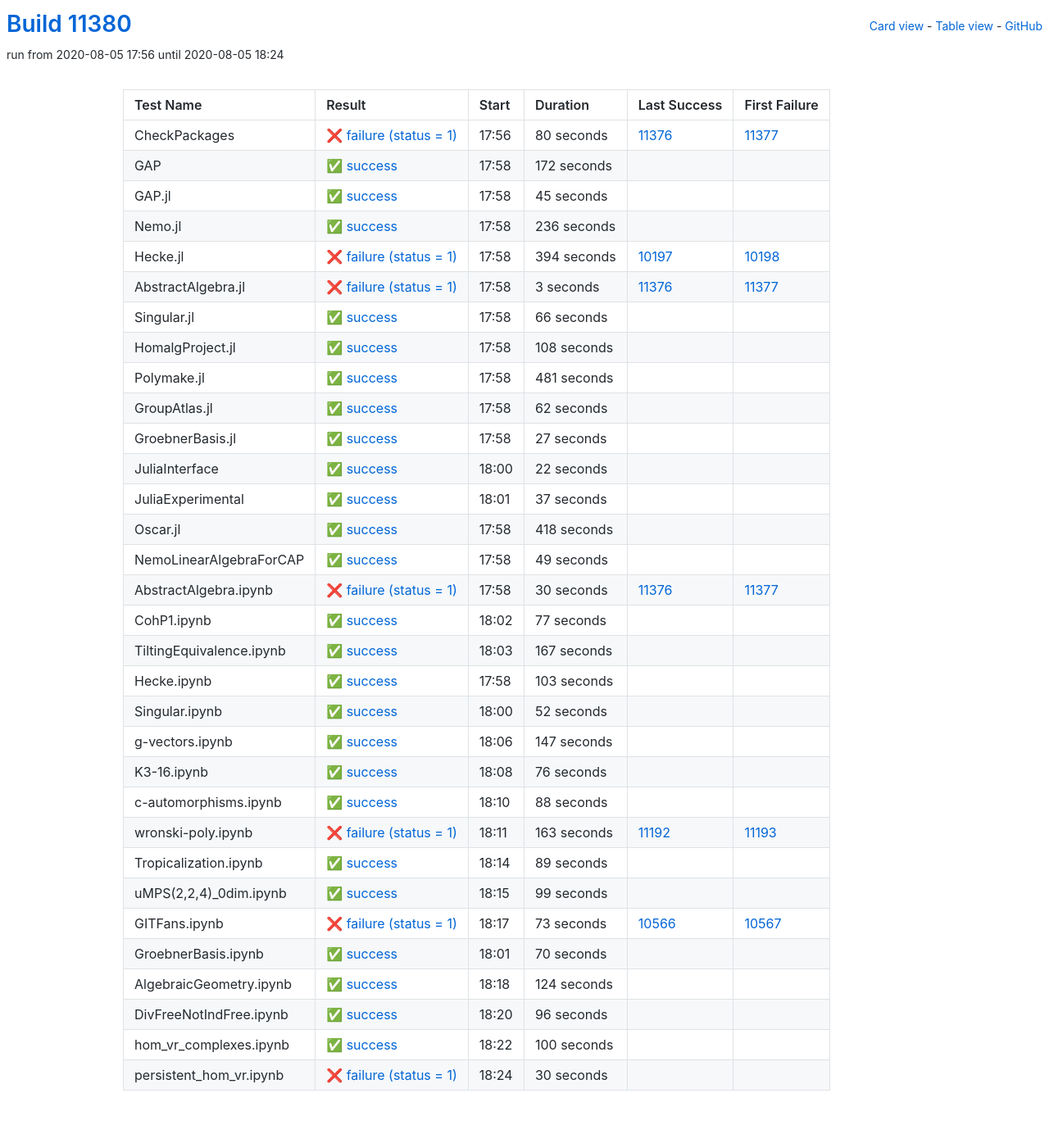
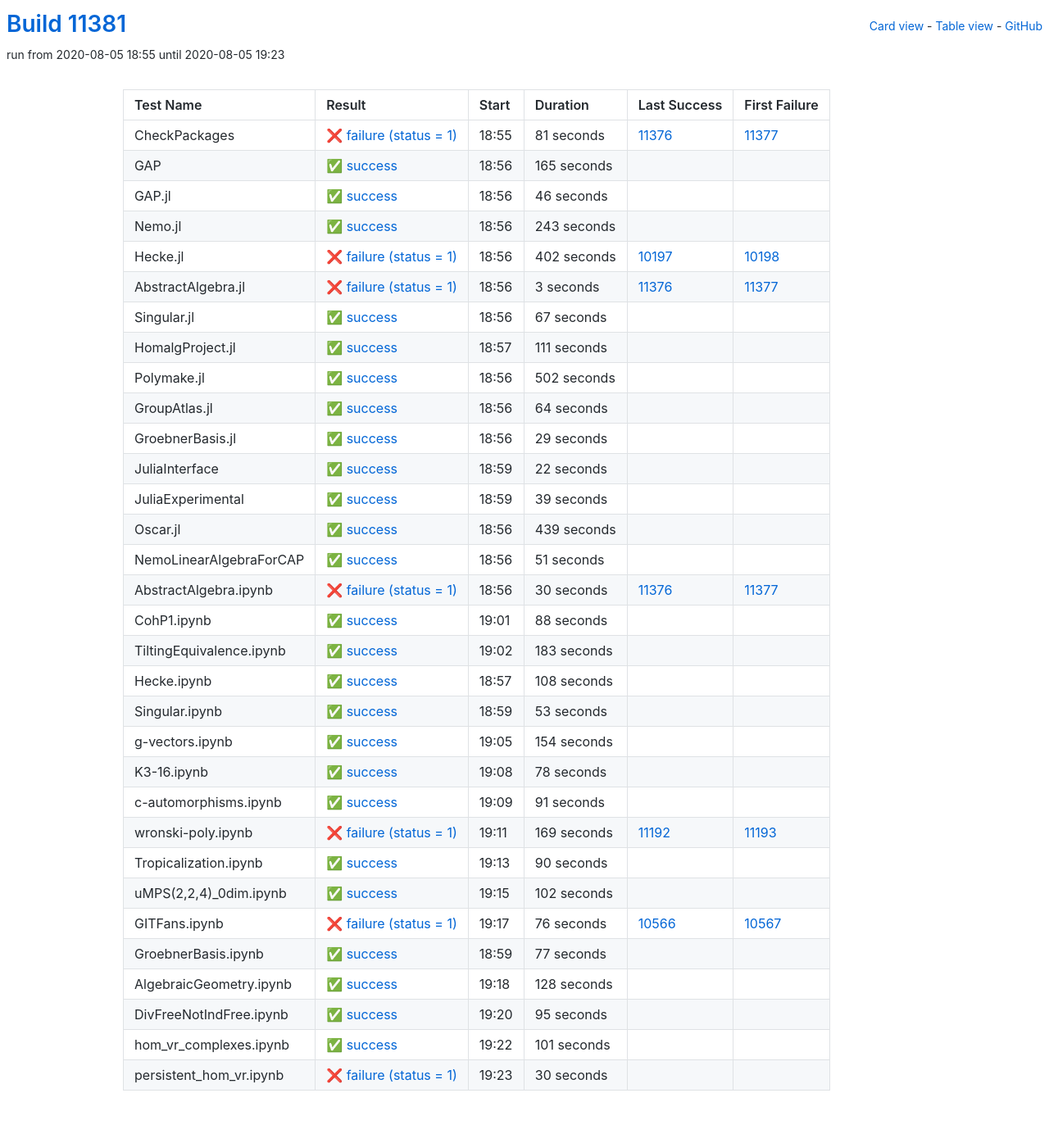
Before and after one commit to oscar-system/oscar-ci-status, a Jekyll site: the page built from table.html, in a window 1280 px wide. Shown: the whole page at 82% size. Built offline with Jekyll 4.4.1, drawn with Linux system fonts in a browser that asks for light colours.

Commit message:
Build #11381

```diff
--- a/_data/ci.yml
+++ b/_data/ci.yml
@@ -1,6 +1,6 @@
 ---
-build: 11380
-build_url: https://oscarci.mathematik.uni-kl.de/job/oscar/11380/
+build: 11381
+build_url: https://oscarci.mathematik.uni-kl.de/job/oscar/11381/
 job: oscar
 organization: oscar-system
 repo: oscar-ci-status
@@ -8,68 +8,68 @@
 tests:
 - name: CheckPackages
   id: checkpackages
-  log: https://oscarci.mathematik.uni-kl.de/job/oscar/11380/artifact/logs/build-11380/CheckPackages.log
-  start: 2020-08-05 17:56
+  log: https://oscarci.mathematik.uni-kl.de/job/oscar/11381/artifact/logs/build-11381/CheckPackages.log
+  start: 2020-08-05 18:55
   success: false
   exitcode: 1
   status: failure
-  duration: 80
+  duration: 81
   last_success: 11376
   last_success_url: https://oscarci.mathematik.uni-kl.de/job/oscar/11376/
   first_failure: 11377
   first_failure_url: https://oscarci.mathematik.uni-kl.de/job/oscar/11377/
 - name: GAP
   id: gap
-  log: https://oscarci.mathematik.uni-kl.de/job/oscar/11380/artifact/logs/build-11380/GAP.log
-  start: 2020-08-05 17:58
+  log: https://oscarci.mathematik.uni-kl.de/job/oscar/11381/artifact/logs/build-11381/GAP.log
+  start: 2020-08-05 18:56
   success: true
   exitcode: 0
   status: success
-  duration: 172
+  duration: 165
   last_success: false
   last_success_url:
   first_failure: false
   first_failure_url:
 - name: GAP.jl
   id: gap-jl
-  log: https://oscarci.mathematik.uni-kl.de/job/oscar/11380/artifact/logs/build-11380/GAP.jl.log
-  start: 2020-08-05 17:58
+  log: https://oscarci.mathematik.uni-kl.de/job/oscar/11381/artifact/logs/build-11381/GAP.jl.log
+  start: 2020-08-05 18:56
   success: true
   exitcode: 0
   status: success
-  duration: 45
+  duration: 46
   last_success: false
   last_success_url:
   first_failure: false
   first_failure_url:
 - name: Nemo.jl
   id: nemo-jl
-  log: https://oscarci.mathematik.uni-kl.de/job/oscar/11380/artifact/logs/build-11380/Nemo.jl.log
-  start: 2020-08-05 17:58
+  log: https://oscarci.mathematik.uni-kl.de/job/oscar/11381/artifact/logs/build-11381/Nemo.jl.log
+  start: 2020-08-05 18:56
   success: true
   exitcode: 0
   status: success
-  duration: 236
+  duration: 243
   last_success: false
   last_success_url:
   first_failure: false
   first_failure_url:
 - name: Hecke.jl
   id: hecke-jl
-  log: https://oscarci.mathematik.uni-kl.de/job/oscar/11380/artifact/logs/build-11380/Hecke.jl.log
-  start: 2020-08-05 17:58
+  log: https://oscarci.mathematik.uni-kl.de/job/oscar/11381/artifact/logs/build-11381/Hecke.jl.log
+  start: 2020-08-05 18:56
   success: false
   exitcode: 1
   status: failure
-  duration: 394
+  duration: 402
   last_success: 10197
   last_success_url: https://oscarci.mathematik.uni-kl.de/job/oscar/10197/
   first_failure: 10198
   first_failure_url: https://oscarci.mathematik.uni-kl.de/job/oscar/10198/
 - name: AbstractAlgebra.jl
   id: abstractalgebra-jl
-  log: https://oscarci.mathematik.uni-kl.de/job/oscar/11380/artifact/logs/build-11380/AbstractAlgebra.jl.log
-  start: 2020-08-05 17:58
+  log: https://oscarci.mathematik.uni-kl.de/job/oscar/11381/artifact/logs/build-11381/AbstractAlgebra.jl.log
+  start: 2020-08-05 18:56
   success: false
   exitcode: 1
   status: failure
@@ -80,68 +80,68 @@
   first_failure_url: https://oscarci.mathematik.uni-kl.de/job/oscar/11377/
 - name: Singular.jl
   id: singular-jl
-  log: https://oscarci.mathematik.uni-kl.de/job/oscar/11380/artifact/logs/build-11380/Singular.jl.log
-  start: 2020-08-05 17:58
+  log: https://oscarci.mathematik.uni-kl.de/job/oscar/11381/artifact/logs/build-11381/Singular.jl.log
+  start: 2020-08-05 18:56
   success: true
   exitcode: 0
   status: success
-  duration: 66
+  duration: 67
   last_success: false
   last_success_url:
   first_failure: false
   first_failure_url:
 - name: HomalgProject.jl
   id: homalgproject-jl
-  log: https://oscarci.mathematik.uni-kl.de/job/oscar/11380/artifact/logs/build-11380/HomalgProject.jl.log
-  start: 2020-08-05 17:58
+  log: https://oscarci.mathematik.uni-kl.de/job/oscar/11381/artifact/logs/build-11381/HomalgProject.jl.log
+  start: 2020-08-05 18:57
   success: true
   exitcode: 0
   status: success
-  duration: 108
+  duration: 111
   last_success: false
   last_success_url:
   first_failure: false
   first_failure_url:
 - name: Polymake.jl
   id: polymake-jl
-  log: https://oscarci.mathematik.uni-kl.de/job/oscar/11380/artifact/logs/build-11380/Polymake.jl.log
-  start: 2020-08-05 17:58
+  log: https://oscarci.mathematik.uni-kl.de/job/oscar/11381/artifact/logs/build-11381/Polymake.jl.log
+  start: 2020-08-05 18:56
   success: true
   exitcode: 0
   status: success
-  duration: 481
+  duration: 502
   last_success: false
   last_success_url:
   first_failure: false
   first_failure_url:
 - name: GroupAtlas.jl
   id: groupatlas-jl
-  log: https://oscarci.mathematik.uni-kl.de/job/oscar/11380/artifact/logs/build-11380/GroupAtlas.jl.log
-  start: 2020-08-05 17:58
+  log: https://oscarci.mathematik.uni-kl.de/job/oscar/11381/artifact/logs/build-11381/GroupAtlas.jl.log
+  start: 2020-08-05 18:56
   success: true
   exitcode: 0
   status: success
-  duration: 62
+  duration: 64
   last_success: false
   last_success_url:
   first_failure: false
   first_failure_url:
 - name: GroebnerBasis.jl
   id: groebnerbasis-jl
-  log: https://oscarci.mathematik.uni-kl.de/job/oscar/11380/artifact/logs/build-11380/GroebnerBasis.jl.log
-  start: 2020-08-05 17:58
+  log: https://oscarci.mathematik.uni-kl.de/job/oscar/11381/artifact/logs/build-11381/GroebnerBasis.jl.log
+  start: 2020-08-05 18:56
   success: true
   exitcode: 0
   status: success
-  duration: 27
+  duration: 29
   last_success: false
   last_success_url:
   first_failure: false
   first_failure_url:
 - name: JuliaInterface
   id: juliainterface
-  log: https://oscarci.mathematik.uni-kl.de/job/oscar/11380/artifact/logs/build-11380/JuliaInterface.log
-  start: 2020-08-05 18:00
+  log: https://oscarci.mathematik.uni-kl.de/job/oscar/11381/artifact/logs/build-11381/JuliaInterface.log
+  start: 2020-08-05 18:59
   success: true
   exitcode: 0
   status: success
@@ -152,44 +152,44 @@
   first_failure_url:
 - name: JuliaExperimental
   id: juliaexperimental
-  log: https://oscarci.mathematik.uni-kl.de/job/oscar/11380/artifact/logs/build-11380/JuliaExperimental.log
-  start: 2020-08-05 18:01
+  log: https://oscarci.mathematik.uni-kl.de/job/oscar/11381/artifact/logs/build-11381/JuliaExperimental.log
+  start: 2020-08-05 18:59
   success: true
   exitcode: 0
   status: success
-  duration: 37
+  duration: 39
   last_success: false
   last_success_url:
   first_failure: false
   first_failure_url:
 - name: Oscar.jl
   id: oscar-jl
-  log: https://oscarci.mathematik.uni-kl.de/job/oscar/11380/artifact/logs/build-11380/Oscar.jl.log
-  start: 2020-08-05 17:58
+  log: https://oscarci.mathematik.uni-kl.de/job/oscar/11381/artifact/logs/build-11381/Oscar.jl.log
+  start: 2020-08-05 18:56
   success: true
   exitcode: 0
   status: success
-  duration: 418
+  duration: 439
   last_success: false
   last_success_url:
   first_failure: false
   first_failure_url:
 - name: NemoLinearAlgebraForCAP
   id: nemolinearalgebraforcap
-  log: https://oscarci.mathematik.uni-kl.de/job/oscar/11380/artifact/logs/build-11380/NemoLinearAlgebraForCAP.log
-  start: 2020-08-05 17:58
+  log: https://oscarci.mathematik.uni-kl.de/job/oscar/11381/artifact/logs/build-11381/NemoLinearAlgebraForCAP.log
+  start: 2020-08-05 18:56
   success: true
   exitcode: 0
   status: success
-  duration: 49
+  duration: 51
   last_success: false
   last_success_url:
   first_failure: false
   first_failure_url:
 - name: AbstractAlgebra.ipynb
   id: abstractalgebra-ipynb
-  log: https://oscarci.mathematik.uni-kl.de/job/oscar/11380/artifact/logs/build-11380/AbstractAlgebra.ipynb.log
-  start: 2020-08-05 17:58
+  log: https://oscarci.mathematik.uni-kl.de/job/oscar/11381/artifact/logs/build-11381/AbstractAlgebra.ipynb.log
+  start: 2020-08-05 18:56
   success: false
   exitcode: 1
   status: failure
@@ -200,8 +200,140 @@
   first_failure_url: https://oscarci.mathematik.uni-kl.de/job/oscar/11377/
 - name: CohP1.ipynb
   id: cohp1-ipynb
-  log: https://oscarci.mathematik.uni-kl.de/job/oscar/11380/artifact/logs/build-11380/CohP1.ipynb.log
-  start: 2020-08-05 18:02
+  log: https://oscarci.mathematik.uni-kl.de/job/oscar/11381/artifact/logs/build-11381/CohP1.ipynb.log
+  start: 2020-08-05 19:01
+  success: true
+  exitcode: 0
+  status: success
+  duration: 88
+  last_success: false
+  last_success_url:
+  first_failure: false
+  first_failure_url:
+- name: TiltingEquivalence.ipynb
+  id: tiltingequivalence-ipynb
+  log: https://oscarci.mathematik.uni-kl.de/job/oscar/11381/artifact/logs/build-11381/TiltingEquivalence.ipynb.log
+  start: 2020-08-05 19:02
+  success: true
+  exitcode: 0
+  status: success
+  duration: 183
+  last_success: false
+  last_success_url:
+  first_failure: false
+  first_failure_url:
+- name: Hecke.ipynb
+  id: hecke-ipynb
+  log: https://oscarci.mathematik.uni-kl.de/job/oscar/11381/artifact/logs/build-11381/Hecke.ipynb.log
+  start: 2020-08-05 18:57
+  success: true
+  exitcode: 0
+  status: success
+  duration: 108
+  last_success: false
+  last_success_url:
+  first_failure: false
+  first_failure_url:
+- name: Singular.ipynb
+  id: singular-ipynb
+  log: https://oscarci.mathematik.uni-kl.de/job/oscar/11381/artifact/logs/build-11381/Singular.ipynb.log
+  start: 2020-08-05 18:59
+  success: true
+  exitcode: 0
+  status: success
+  duration: 53
+  last_success: false
+  last_success_url:
+  first_failure: false
+  first_failure_url:
+- name: g-vectors.ipynb
+  id: g-vectors-ipynb
+  log: https://oscarci.mathematik.uni-kl.de/job/oscar/11381/artifact/logs/build-11381/g-vectors.ipynb.log
+  start: 2020-08-05 19:05
+  success: true
+  exitcode: 0
+  status: success
+  duration: 154
+  last_success: false
+  last_success_url:
+  first_failure: false
+  first_failure_url:
+- name: K3-16.ipynb
+  id: k3-16-ipynb
+  log: https://oscarci.mathematik.uni-kl.de/job/oscar/11381/artifact/logs/build-11381/K3-16.ipynb.log
+  start: 2020-08-05 19:08
+  success: true
+  exitcode: 0
+  status: success
+  duration: 78
+  last_success: false
+  last_success_url:
+  first_failure: false
+  first_failure_url:
+- name: c-automorphisms.ipynb
+  id: c-automorphisms-ipynb
+  log: https://oscarci.mathematik.uni-kl.de/job/oscar/11381/artifact/logs/build-11381/c-automorphisms.ipynb.log
+  start: 2020-08-05 19:09
+  success: true
+  exitcode: 0
+  status: success
+  duration: 91
+  last_success: false
+  last_success_url:
+  first_failure: false
+  first_failure_url:
+- name: wronski-poly.ipynb
+  id: wronski-poly-ipynb
+  log: https://oscarci.mathematik.uni-kl.de/job/oscar/11381/artifact/logs/build-11381/wronski-poly.ipynb.log
+  start: 2020-08-05 19:11
+  success: false
+  exitcode: 1
+  status: failure
+  duration: 169
+  last_success: 11192
+  last_success_url: https://oscarci.mathematik.uni-kl.de/job/oscar/11192/
+  first_failure: 11193
+  first_failure_url: https://oscarci.mathematik.uni-kl.de/job/oscar/11193/
+- name: Tropicalization.ipynb
+  id: tropicalization-ipynb
+  log: https://oscarci.mathematik.uni-kl.de/job/oscar/11381/artifact/logs/build-11381/Tropicalization.ipynb.log
+  start: 2020-08-05 19:13
+  success: true
+  exitcode: 0
+  status: success
+  duration: 90
+  last_success: false
+  last_success_url:
+  first_failure: false
+  first_failure_url:
+- name: uMPS(2,2,4)_0dim.ipynb
+  id: umps-2-2-4-0dim-ipynb
+  log: https://oscarci.mathematik.uni-kl.de/job/oscar/11381/artifact/logs/build-11381/uMPS-2-2-4-_0dim.ipynb.log
+  start: 2020-08-05 19:15
+  success: true
+  exitcode: 0
+  status: success
+  duration: 102
+  last_success: false
+  last_success_url:
+  first_failure: false
+  first_failure_url:
+- name: GITFans.ipynb
+  id: gitfans-ipynb
+  log: https://oscarci.mathematik.uni-kl.de/job/oscar/11381/artifact/logs/build-11381/GITFans.ipynb.log
+  start: 2020-08-05 19:17
+  success: false
+  exitcode: 1
+  status: failure
+  duration: 76
+  last_success: 10566
+  last_success_url: https://oscarci.mathematik.uni-kl.de/job/oscar/10566/
+  first_failure: 10567
+  first_failure_url: https://oscarci.mathematik.uni-kl.de/job/oscar/10567/
+- name: GroebnerBasis.ipynb
+  id: groebnerbasis-ipynb
+  log: https://oscarci.mathematik.uni-kl.de/job/oscar/11381/artifact/logs/build-11381/GroebnerBasis.ipynb.log
+  start: 2020-08-05 18:59
   success: true
   exitcode: 0
   status: success
@@ -210,178 +342,46 @@
   last_success_url:
   first_failure: false
   first_failure_url:
-- name: TiltingEquivalence.ipynb
-  id: tiltingequivalence-ipynb
-  log: https://oscarci.mathematik.uni-kl.de/job/oscar/11380/artifact/logs/build-11380/TiltingEquivalence.ipynb.log
-  start: 2020-08-05 18:03
+- name: AlgebraicGeometry.ipynb
+  id: algebraicgeometry-ipynb
+  log: https://oscarci.mathematik.uni-kl.de/job/oscar/11381/artifact/logs/build-11381/AlgebraicGeometry.ipynb.log
+  start: 2020-08-05 19:18
   success: true
   exitcode: 0
   status: success
-  duration: 167
-  last_success: false
-  last_success_url:
-  first_failure: false
-  first_failure_url:
-- name: Hecke.ipynb
-  id: hecke-ipynb
-  log: https://oscarci.mathematik.uni-kl.de/job/oscar/11380/artifact/logs/build-11380/Hecke.ipynb.log
-  start: 2020-08-05 17:58
-  success: true
-  exitcode: 0
-  status: success
-  duration: 103
-  last_success: false
-  last_success_url:
-  first_failure: false
-  first_failure_url:
-- name: Singular.ipynb
-  id: singular-ipynb
-  log: https://oscarci.mathematik.uni-kl.de/job/oscar/11380/artifact/logs/build-11380/Singular.ipynb.log
-  start: 2020-08-05 18:00
-  success: true
-  exitcode: 0
-  status: success
-  duration: 52
-  last_success: false
-  last_success_url:
-  first_failure: false
-  first_failure_url:
-- name: g-vectors.ipynb
-  id: g-vectors-ipynb
-  log: https://oscarci.mathematik.uni-kl.de/job/oscar/11380/artifact/logs/build-11380/g-vectors.ipynb.log
-  start: 2020-08-05 18:06
-  success: true
-  exitcode: 0
-  status: success
-  duration: 147
-  last_success: false
-  last_success_url:
-  first_failure: false
-  first_failure_url:
-- name: K3-16.ipynb
-  id: k3-16-ipynb
-  log: https://oscarci.mathematik.uni-kl.de/job/oscar/11380/artifact/logs/build-11380/K3-16.ipynb.log
-  start: 2020-08-05 18:08
-  success: true
-  exitcode: 0
-  status: success
-  duration: 76
-  last_success: false
-  last_success_url:
-  first_failure: false
-  first_failure_url:
-- name: c-automorphisms.ipynb
-  id: c-automorphisms-ipynb
-  log: https://oscarci.mathematik.uni-kl.de/job/oscar/11380/artifact/logs/build-11380/c-automorphisms.ipynb.log
-  start: 2020-08-05 18:10
-  success: true
-  exitcode: 0
-  status: success
-  duration: 88
-  last_success: false
-  last_success_url:
-  first_failure: false
-  first_failure_url:
-- name: wronski-poly.ipynb
-  id: wronski-poly-ipynb
-  log: https://oscarci.mathematik.uni-kl.de/job/oscar/11380/artifact/logs/build-11380/wronski-poly.ipynb.log
-  start: 2020-08-05 18:11
-  success: false
-  exitcode: 1
-  status: failure
-  duration: 163
-  last_success: 11192
-  last_success_url: https://oscarci.mathematik.uni-kl.de/job/oscar/11192/
-  first_failure: 11193
-  first_failure_url: https://oscarci.mathematik.uni-kl.de/job/oscar/11193/
-- name: Tropicalization.ipynb
-  id: tropicalization-ipynb
-  log: https://oscarci.mathematik.uni-kl.de/job/oscar/11380/artifact/logs/build-11380/Tropicalization.ipynb.log
-  start: 2020-08-05 18:14
-  success: true
-  exitcode: 0
-  status: success
-  duration: 89
-  last_success: false
-  last_success_url:
-  first_failure: false
-  first_failure_url:
-- name: uMPS(2,2,4)_0dim.ipynb
-  id: umps-2-2-4-0dim-ipynb
-  log: https://oscarci.mathematik.uni-kl.de/job/oscar/11380/artifact/logs/build-11380/uMPS-2-2-4-_0dim.ipynb.log
-  start: 2020-08-05 18:15
-  success: true
-  exitcode: 0
-  status: success
-  duration: 99
-  last_success: false
-  last_success_url:
-  first_failure: false
-  first_failure_url:
-- name: GITFans.ipynb
-  id: gitfans-ipynb
-  log: https://oscarci.mathematik.uni-kl.de/job/oscar/11380/artifact/logs/build-11380/GITFans.ipynb.log
-  start: 2020-08-05 18:17
-  success: false
-  exitcode: 1
-  status: failure
-  duration: 73
-  last_success: 10566
-  last_success_url: https://oscarci.mathematik.uni-kl.de/job/oscar/10566/
-  first_failure: 10567
-  first_failure_url: https://oscarci.mathematik.uni-kl.de/job/oscar/10567/
-- name: GroebnerBasis.ipynb
-  id: groebnerbasis-ipynb
-  log: https://oscarci.mathematik.uni-kl.de/job/oscar/11380/artifact/logs/build-11380/GroebnerBasis.ipynb.log
-  start: 2020-08-05 18:01
-  success: true
-  exitcode: 0
-  status: success
-  duration: 70
-  last_success: false
-  last_success_url:
-  first_failure: false
-  first_failure_url:
-- name: AlgebraicGeometry.ipynb
-  id: algebraicgeometry-ipynb
-  log: https://oscarci.mathematik.uni-kl.de/job/oscar/11380/artifact/logs/build-11380/AlgebraicGeometry.ipynb.log
-  start: 2020-08-05 18:18
-  success: true
-  exitcode: 0
-  status: success
-  duration: 124
+  duration: 128
   last_success: false
   last_success_url:
   first_failure: false
   first_failure_url:
 - name: DivFreeNotIndFree.ipynb
   id: divfreenotindfree-ipynb
-  log: https://oscarci.mathematik.uni-kl.de/job/oscar/11380/artifact/logs/build-11380/DivFreeNotIndFree.ipynb.log
-  start: 2020-08-05 18:20
+  log: https://oscarci.mathematik.uni-kl.de/job/oscar/11381/artifact/logs/build-11381/DivFreeNotIndFree.ipynb.log
+  start: 2020-08-05 19:20
   success: true
   exitcode: 0
   status: success
-  duration: 96
+  duration: 95
   last_success: false
   last_success_url:
   first_failure: false
   first_failure_url:
 - name: hom_vr_complexes.ipynb
   id: hom-vr-complexes-ipynb
-  log: https://oscarci.mathematik.uni-kl.de/job/oscar/11380/artifact/logs/build-11380/hom_vr_complexes.ipynb.log
-  start: 2020-08-05 18:22
+  log: https://oscarci.mathematik.uni-kl.de/job/oscar/11381/artifact/logs/build-11381/hom_vr_complexes.ipynb.log
+  start: 2020-08-05 19:22
   success: true
   exitcode: 0
   status: success
-  duration: 100
+  duration: 101
   last_success: false
   last_success_url:
   first_failure: false
   first_failure_url:
 - name: persistent_hom_vr.ipynb
   id: persistent-hom-vr-ipynb
-  log: https://oscarci.mathematik.uni-kl.de/job/oscar/11380/artifact/logs/build-11380/persistent_hom_vr.ipynb.log
-  start: 2020-08-05 18:24
+  log: https://oscarci.mathematik.uni-kl.de/job/oscar/11381/artifact/logs/build-11381/persistent_hom_vr.ipynb.log
+  start: 2020-08-05 19:23
   success: false
   exitcode: 1
   status: failure
```
Also changed, not shown: README.md.
